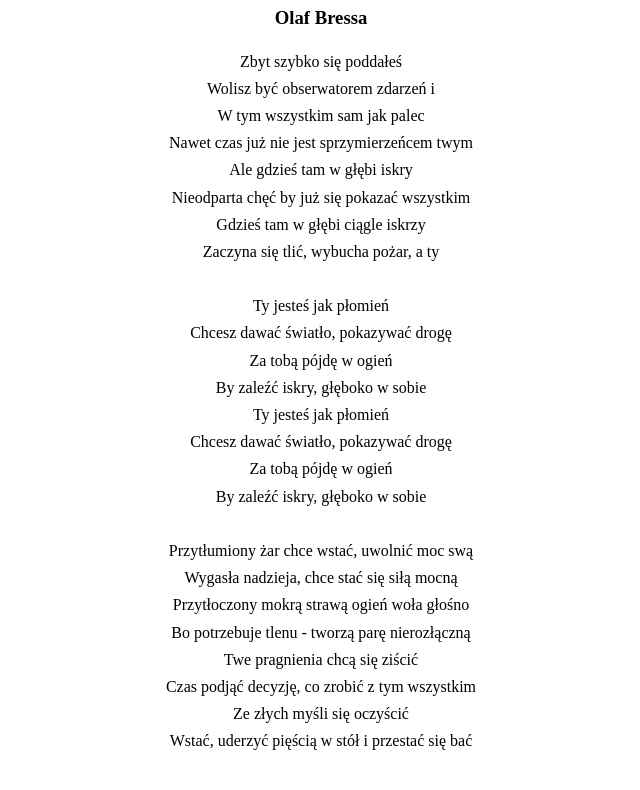
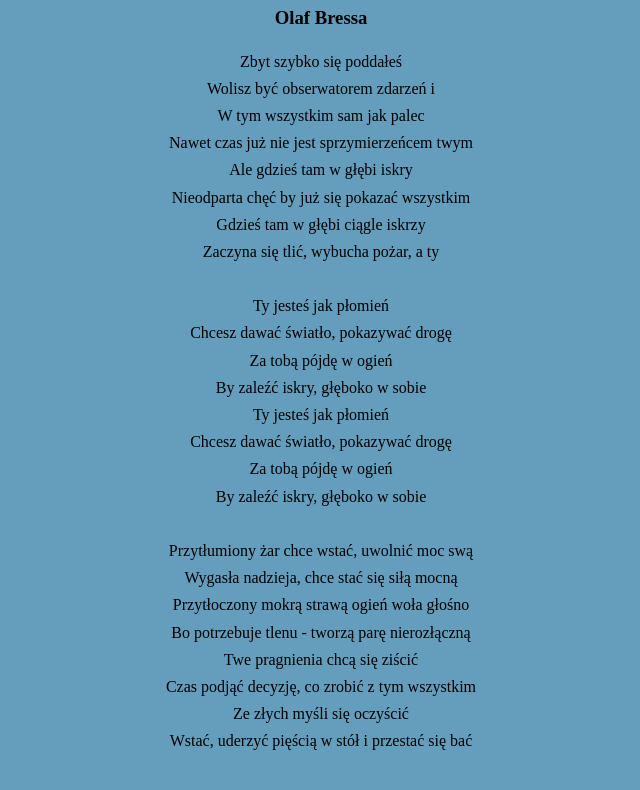
Before and after one commit to sebalaka/nauka-gita, a plain HTML site: page index.html in a window 1280 px wide. Shown: the part 73-863 px from the top of the page, without its empty margins (319-959 px from the left). Drawn offline with Linux system fonts and the light colour scheme.

Commit message:
Add Background Color

```diff
--- a/css/style.css
+++ b/css/style.css
@@ -1,6 +1,7 @@
 body {
   margin: 0;
   padding: 0;
+  background: #659DBD;
 }
 
 h1 {
```
